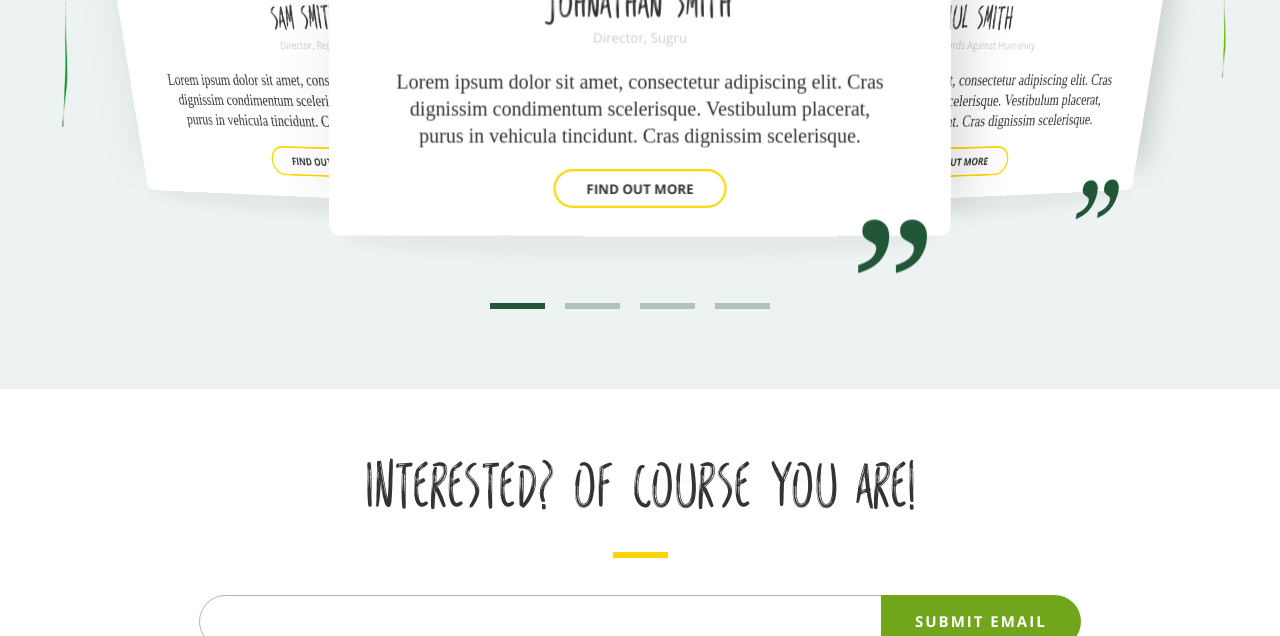
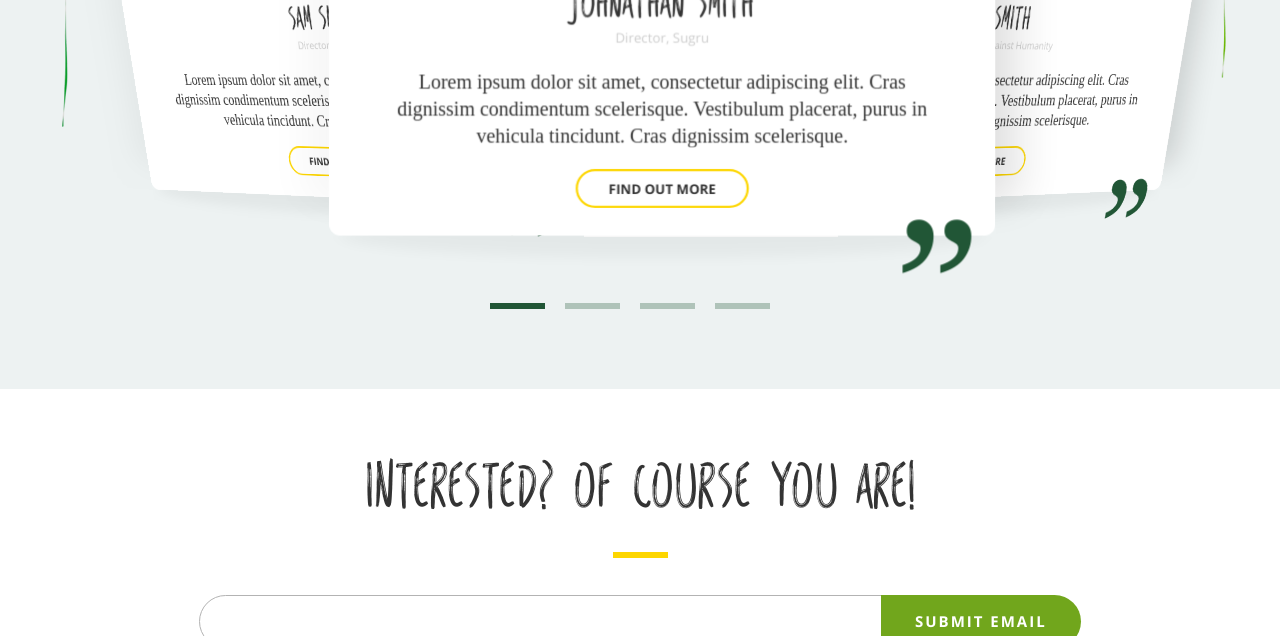
Before and after one commit to Ayyaaz/JJWebsite, a website: page what.html in a window 1280 px wide. Shown: the part 3285-3921 px from the top of the page. Drawn offline with nearby package versions, Linux system fonts and the light colour scheme; files whose address does not match are found by name; a web font is replaced by a local one.

Commit message:
carousel tweaks

```diff
--- a/js/script.js
+++ b/js/script.js
@@ -18,7 +18,7 @@ $(function() {
     $('.kc-wrap').KillerCarousel({
         width: 800  // Width of carousel
         ,spacing3d: 300  // Item spacing in 3D (modern browsers) modes
-        ,spacing2d: 300  // Item spacing in 2D (old browsers) modes
+        ,spacing2d: 400  // Item spacing in 2D (old browsers) modes
         ,showShadow:true
         //,showReflection: true
 		,infiniteLoop: true  // Looping mode
@@ -26,6 +26,7 @@ $(function() {
 		,showNavigation: true
 		,navigationVerticalPos:'bottom:0px'
 		,navigationHorizontalPos:'middle'
+		//,renderer3d: null
     });
 
 
--- a/scss/partials/art-direction/_what.scss
+++ b/scss/partials/art-direction/_what.scss
@@ -113,6 +113,7 @@
 		}
 		// carousel
 		.kc-wrap{
+			overflow: visible;
 			padding-bottom: 40%;
 			.cc-decoration{
 				opacity: .2;
@@ -146,6 +147,8 @@
 		text-align: center;
 		background:white;
 		width:600px;
+		min-width:600px;
+		max-width:600px;
 		border-radius:1rem;
 		padding: 2rem;
 		margin-top:-24px;
```
Also changed, not shown: css/core.css.
